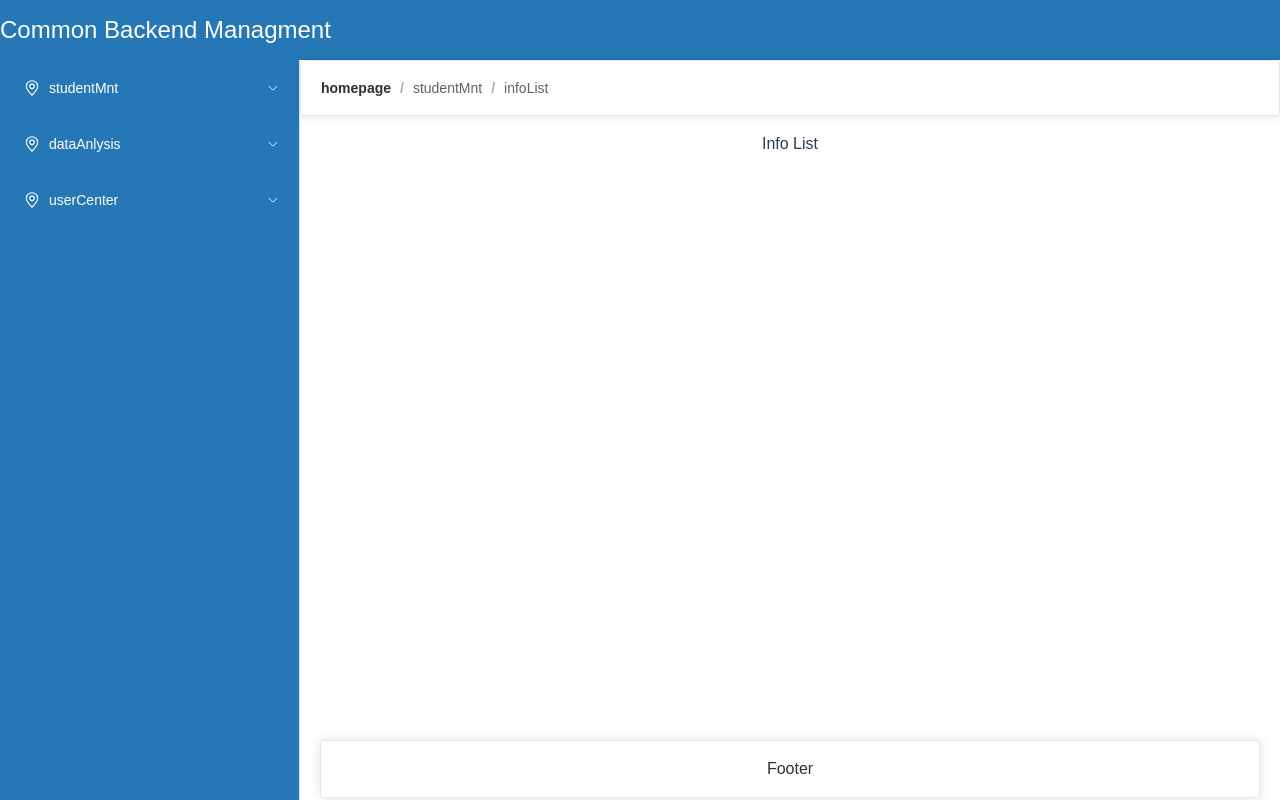
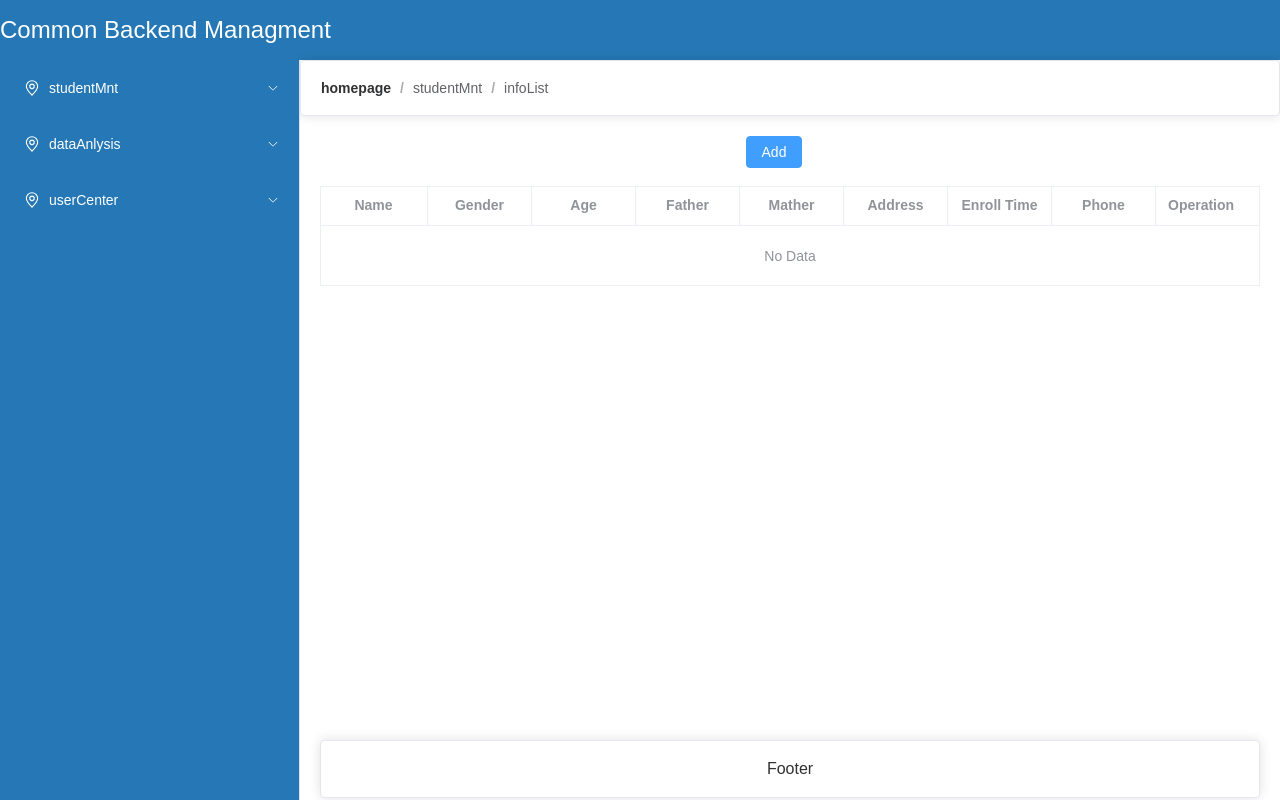
Before and after one commit to willzhao77/vue3_common_backend_managment, a Vue app: page /home/info in a window 1280 px wide. Built offline with nearby package versions, Linux system fonts and the light colour scheme.

Commit message:
add form for adding new student.

```diff
--- a/src/views/students/InfoList.vue
+++ b/src/views/students/InfoList.vue
@@ -1,5 +1,108 @@
 <template>
     <div>
-        Info List
+        <el-form :inline="true" :model="data.formInline" class="demo-form-inline">
+             <el-form-item>
+                <el-button type="primary" @click="addStudent">Add</el-button>
+            </el-form-item>
+        </el-form>
+
+        <el-table :data="data.tableData" border style="width: 100%">
+            <el-table-column prop="name" label="Name" align="center" />
+            <el-table-column prop="sex_text" label="Gender" align="center" />
+            <el-table-column prop="age" label="Age" align="center" />
+            <el-table-column prop="father" label="Father" align="center" />
+            <el-table-column prop="mather" label="Mather" align="center" />
+            <el-table-column prop="address" label="Address" align="center" />
+            <el-table-column prop="time" label="Enroll Time" align="center" />
+            <el-table-column prop="phone" label="Phone" align="center" />
+            <el-table-column label="Operation">
+                <template #default="scope">
+                    <el-button  icon="el-icon-delete" @click="edit(scope.row)">Edit</el-button>
+                    <el-button  icon="el-icon-delete" @click="del(scope.row)">Del</el-button>
+                </template>
+            </el-table-column>
+        </el-table>
+
+        <el-dialog v-model="data.dialogFormVisible" title="Add Student Info" width="600px">
+            <el-form :model="data.form" :rules="rules" ref="form">
+                <el-form-item label="Name" :label-width="formLabelWidth" prop="name">
+                    <el-input v-model="data.form.name" autocomplete="off" />
+                </el-form-item>
+                <el-form-item label="Gender" :label-width="formLabelWidth" prop="Gender">
+                    <el-radio v-model="data.form.gender" label="1">Male</el-radio>
+                    <el-radio v-model="data.form.gender" label="2">Female</el-radio>
+                </el-form-item>
+                <el-form-item label="Age" :label-width="formLabelWidth" prop="name">
+                    <el-input v-model="data.form.age" autocomplete="off" />
+                </el-form-item>
+                <el-form-item label="Father Name" :label-width="formLabelWidth" prop="father">
+                    <el-input v-model="data.form.father" autocomplete="off" />
+                </el-form-item>
+                <el-form-item label="Mather Name" :label-width="formLabelWidth" prop="mather">
+                    <el-input v-model="data.form.mather" autocomplete="off" />
+                </el-form-item>
+                <el-form-item label="Address" :label-width="formLabelWidth" prop="address">
+                    <el-input v-model="data.form.address" autocomplete="off" />
+                </el-form-item>
+                <el-form-item label="Enroll Time" :label-width="formLabelWidth" prop="time">
+                    <el-date-picker
+                        v-model="data.form.time"
+                        format="dd-MM-yyyy"
+                        value-format="yyyy-MM-dd"
+                        type="date"
+                        placeholder="Please select date."
+                    />
+                </el-form-item>
+                <el-form-item label="Phone" :label-width="formLabelWidth" prop="phone">
+                    <el-input v-model="data.form.phone" autocomplete="off" />
+                </el-form-item>
+            </el-form>
+            <template #footer>
+                <span class="dialog-footer">
+                    <el-button @click="dialogFormVisible = false">Cancel</el-button>
+                    <el-button type="primary" @click="submit(data.form)">
+                        Confirm
+                    </el-button>
+                </span>
+            </template>
+        </el-dialog>
     </div>
 </template>
+
+<script setup>
+import {reactive } from 'vue';
+const formLabelWidth = '140px'
+
+const data = reactive({
+    'tableData':[],
+    'dialogFormVisible': false,
+    'form': {
+        name: "",
+        gender: "1",
+        age: "",
+        father: "",
+        mather: "",
+        address: "",
+        time: "",
+        phone: "",
+    }
+})
+
+const rules = {}
+
+function addStudent() {
+    data.dialogFormVisible = true
+}
+
+function edit() {
+
+}
+
+function del() {
+
+}
+
+function submit(form) {
+    console.log(form)
+}
+</script>
--- a/src/views/students/StudentList.vue
+++ b/src/views/students/StudentList.vue
@@ -105,7 +105,7 @@ function del(row) {
                     message: 'Delete student success!',
                     type: 'success',
             })
-            getDate()
+            getData()
         }
     })
 }
```
